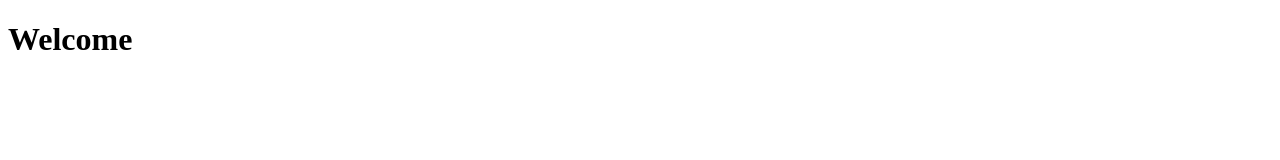
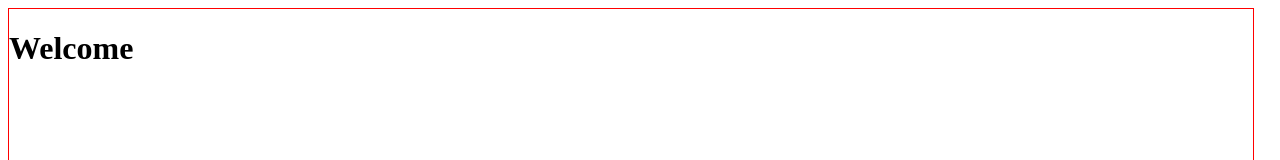
Before and after one commit to OmidDeiminiyat/Kandlus, a plain HTML site: page index.html in a window 1280 px wide. Shown: the top 160 px of the page. Drawn offline with Linux system fonts and the light colour scheme.

```diff
--- /dev/null
+++ b/assets/css/container/_main.scss
@@ -0,0 +1,8 @@
+.myDiv {
+    border: 1px solid red;
+    width: 1244px;
+    height: 2688px;
+    h1{
+        color: red($color: #000000);
+    }
+}
--- /dev/null
+++ b/assets/css/pages/_home.scss
@@ -0,0 +1 @@
+@import "../container/main";
--- /dev/null
+++ b/assets/css/style.scss
@@ -0,0 +1 @@
+@import "pages/home";
--- a/index.html
+++ b/index.html
@@ -4,8 +4,10 @@
     <meta charset="UTF-8">
     <meta name="viewport" content="width=device-width, initial-scale=1.0">
     <title>Kandlus</title>
+    <link rel="stylesheet" href="assets/css/style.css">
 </head>
 <body>
-    <h1>Welcome</h1>
+    <div class="myDiv"><h1>Welcome</h1></div>
+
 </body>
 </html>
```
Also changed, not shown: assets/css/style.css (added), assets/images/Screenshot-No-2.png (added), assets/images/Screenshot.png (added), manifest.json.
